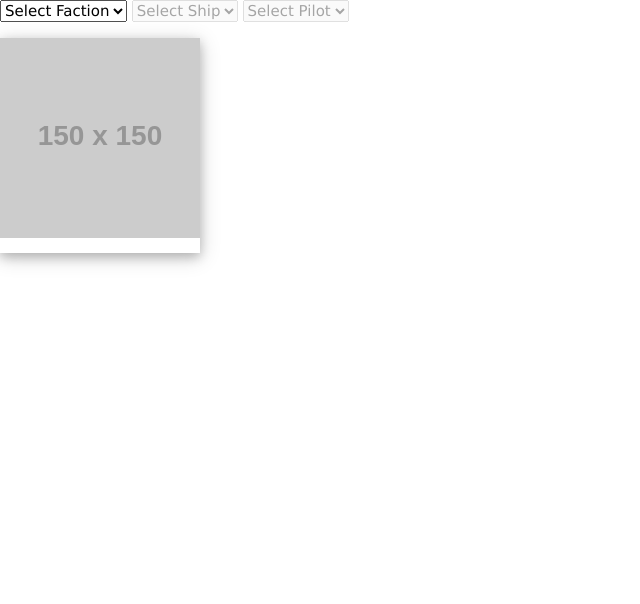
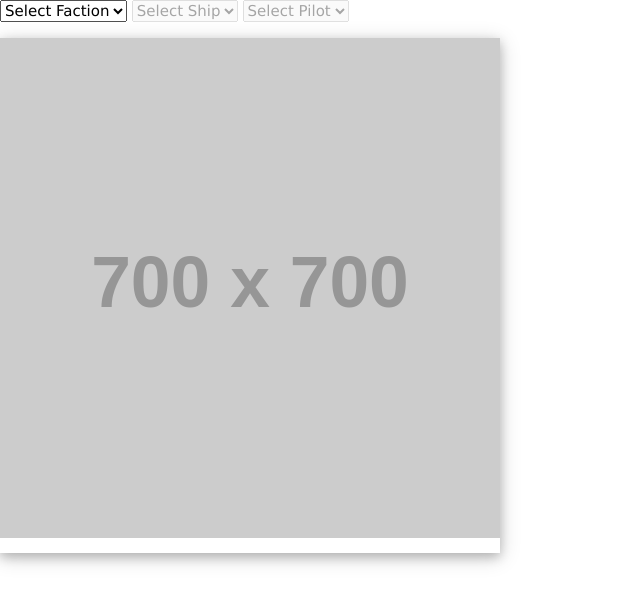
Before and after one commit to iwerts/iwerts.github.io, a plain HTML site: page index.html in a window 1280 px wide. Shown: the whole page, without its empty margins (0-640 px from the left). Drawn offline with nearby package versions, Linux system fonts and the light colour scheme; placeholder pictures from the web are drawn by us.

Commit message:
Update index.html

```diff
--- a/index.html
+++ b/index.html
@@ -32,9 +32,9 @@
         <option selected>Select Pilot</option>
     </select>
     </form>
-    <div class="w3-card-4" style="max-width: 200px;">
+    <div class="w3-card-4" style="max-width: 500px; max-height: 700px;">
         <div class="w3-display-container">
-            <img src="https://via.placeholder.com/150" alt="pilot image" style="width:100%;">
+            <img src="https://via.placeholder.com/700" alt="pilot image" style="width:100%;">
             <div class="w3-xlarge w3-display-bottomleft w3-padding"><span id="pilot_name"></span><span id="pilot_title"></span></div>
         </div>
         <div class="w3-container">
```
